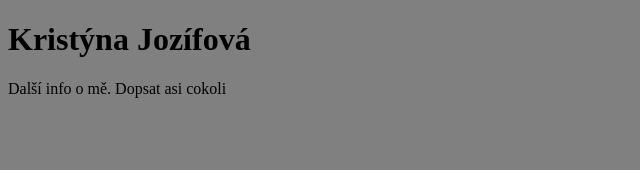
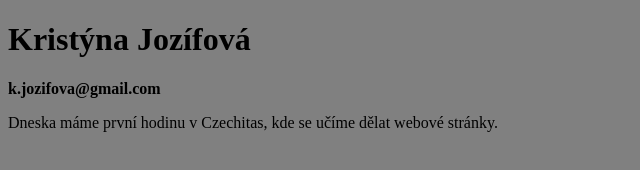
Before and after one commit to Kristyn-a/cviceni-vizitka-2023, a plain HTML site: page index.html in a window 1280 px wide. Shown: the whole page, without its empty margins (0-640 px from the left). Drawn offline with Linux system fonts and the light colour scheme.

Commit message:
email tučně

```diff
--- a/index.html
+++ b/index.html
@@ -9,7 +9,10 @@
   <body>
     <h1>Kristýna Jozífová</h1>
 
-    <p>Další info o mě. Dopsat asi cokoli</p>
-    <img crc="family.jpg" />
+    <p><strong>k.jozifova@gmail.com</strong></p>
+
+    <p>
+      Dneska máme první hodinu v Czechitas, kde se učíme dělat webové stránky.
+    </p>
   </body>
 </html>
```
